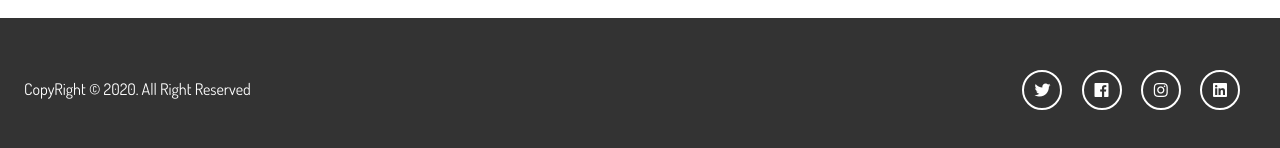
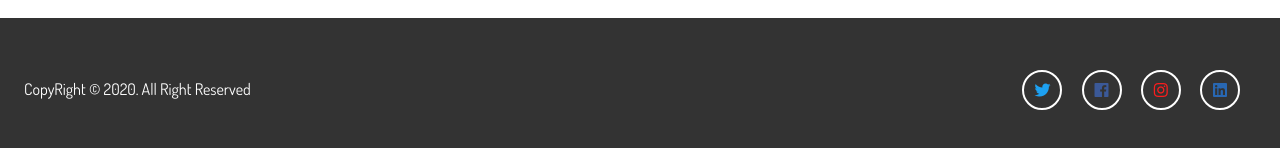
Before and after one commit to Vandrosov99/portfolio_webSITE, a website: page dist/index.html in a window 1280 px wide. Shown: the part 2103-2251 px from the top of the page. Drawn offline with nearby package versions, Linux system fonts and the light colour scheme; files that its build step writes are made by us from their sources.

Commit message:
colors for social icons

```diff
--- a/scss/main.scss
+++ b/scss/main.scss
@@ -209,7 +209,9 @@ img {
     height: 5rem;
     align-items: center;
 
-    .social .fab{
+    .social{
+
+      .fab{
       margin-right:1rem;
       border: 2px #fff solid;
       border-radius:50%;
@@ -219,9 +221,25 @@ img {
       text-align: center ;
       padding:0.5rem;
 
+
       &:hover{
-        background:$main-color;
+        background:$light-color;
       }
+
+
+    }
+    .fa-twitter{
+      color:#1DA1F2;
+    }
+    .fa-facebook{
+      color:#3b5998
+    }
+    .fa-instagram{
+      color: #FD1D1D;
+    }
+    .fa-linkedin{
+      color:#2867B2
     }
   }
 }
+}
```
